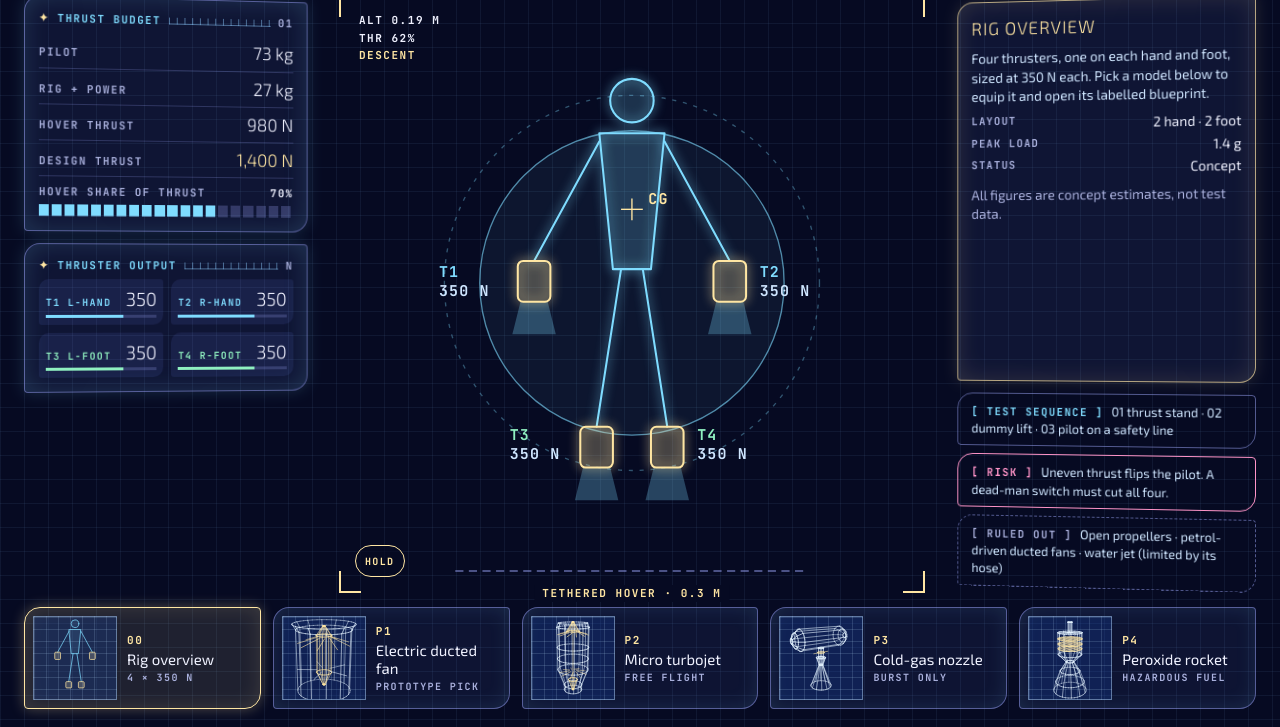
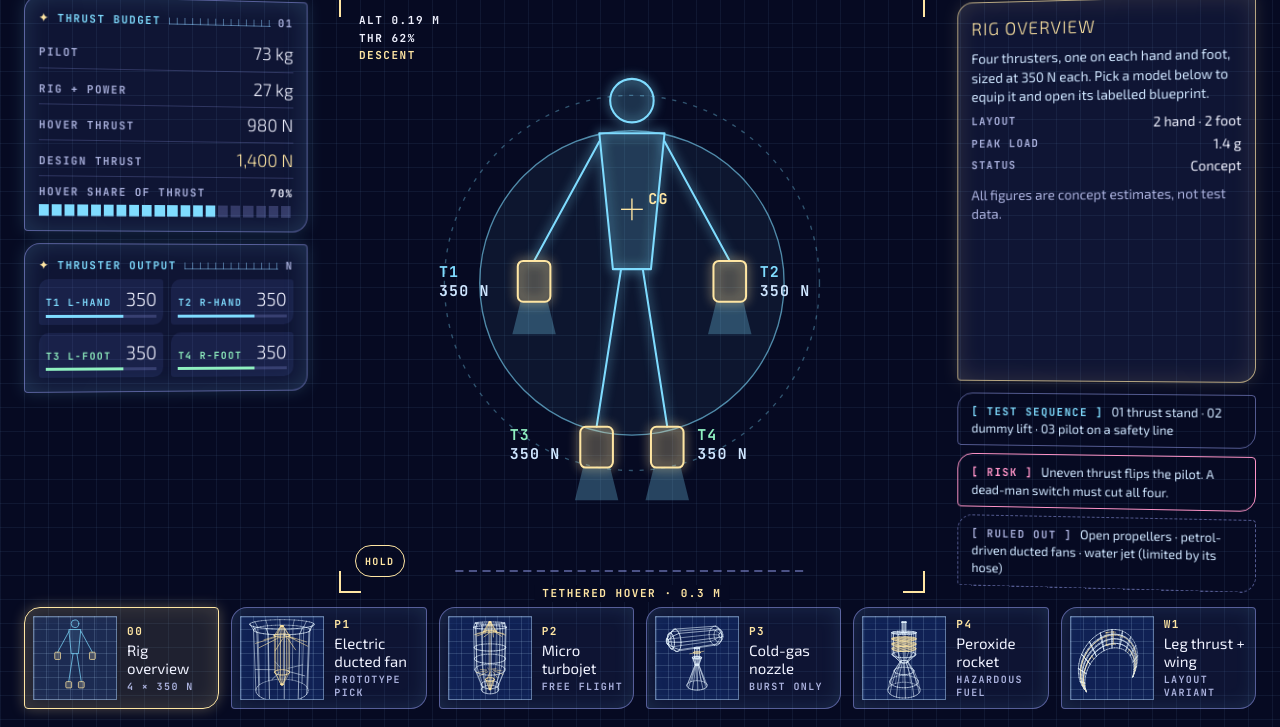
Before and after one commit to Tristane028/Aerodynamic-Model, a plain HTML site: page index.html in a window 1280 px wide. Shown: the part 73-800 px from the top of the page. Drawn offline with Linux system fonts and the light colour scheme.

Commit message:
Update index.html

```diff
--- a/index.html
+++ b/index.html
@@ -3,7 +3,7 @@
 <head>
 <meta charset="utf-8">
 <meta name="viewport" content="width=device-width, initial-scale=1">
-<title>Kestrel Kinematics — quad-thruster lift rig</title>
+<title>Kestrel Kinematics</title>
 <link rel="stylesheet" href="https://fonts.googleapis.com/css2?family=Exo+2:wght@200;300;400;600&family=JetBrains+Mono:wght@400;600;700;800&display=swap">
 <style>
 :root{--bg:#060a22;--cyan:#7fdcff;--gold:#ffe6a3;--mint:#8ff0c0;--pink:#ff94c8;--text:#cfe6ff;--bright:#f0f2ff;--label:#a9b0dc;--line:rgba(160,170,255,.5);--hair:rgba(160,170,255,.22)}
@@ -66,7 +66,7 @@ h2 .num{color:var(--label)}
 .tick{position:absolute;top:-2px;bottom:-2px;width:2px;margin-left:-1px;background:var(--bright);opacity:.75}
 .tick::after{content:"";position:absolute;inset:-4px -5px}
 .key{margin:6px 0 0;font-size:12px;color:var(--label)}
-.cells{display:grid;grid-template-columns:repeat(5,minmax(0,1fr));gap:12px}
+.cells{display:grid;grid-template-columns:repeat(6,minmax(0,1fr));gap:12px}
 .cell{display:grid;grid-template-columns:84px minmax(0,1fr);gap:10px;align-items:center;padding:8px;border:1px solid var(--line);border-radius:16px 4px 16px 4px;background:rgba(120,140,255,.08);box-shadow:inset 0 0 20px rgba(127,220,255,.12);color:var(--text);cursor:pointer;text-align:left;font-family:'Exo 2',system-ui,sans-serif}
 .cell:hover,.cell:focus-visible{border-color:var(--cyan);outline:none}
 .cell[aria-pressed="true"]{border-color:var(--gold);background:rgba(255,230,163,.1);box-shadow:inset 0 0 20px rgba(255,230,163,.14),0 0 14px rgba(255,230,163,.3)}
@@ -131,7 +131,7 @@ h2 .num{color:var(--label)}
 <section class="panel" id="metPanel" hidden>
 <h2 class="mono"><span class="star" aria-hidden="true">✦</span><span id="metTitle">Metrics</span><span class="ruler"></span><span class="num">Est.</span></h2>
 <div id="metRows"></div>
-<p class="key">Bar or dot: this model. White ticks: the other models.</p>
+<p class="key" id="metKey"></p>
 </section>
 </div>
 
@@ -145,6 +145,8 @@ h2 .num{color:var(--label)}
 <line x1="20" y1="362" x2="280" y2="362" stroke="rgba(160,170,255,0.6)" stroke-dasharray="6 4"/>
 <path id="supply" fill="none" stroke="#6cb6ff" stroke-width="5" stroke-linecap="round" opacity="0.7" hidden></path>
 <g id="pilot">
+<path id="wing" fill="rgba(255,230,163,0.1)" stroke="#ffe6a3" stroke-width="1.5" stroke-linejoin="round" style="filter:drop-shadow(0 0 4px #ffe6a3)" hidden></path>
+<g id="ctl" stroke="#ffe6a3" stroke-width="1" stroke-dasharray="4 3" hidden><line x1="78" y1="166" x2="31" y2="211"/><line x1="222" y1="166" x2="269" y2="211"/></g>
 <g fill="rgba(127,220,255,0.1)" stroke="#7fdcff" stroke-width="1.5" stroke-linejoin="round" stroke-linecap="round" style="filter:drop-shadow(0 0 4px #7fdcff)">
 <circle cx="150" cy="48" r="16"/>
 <polygon points="126,72 174,72 164,172 136,172"/>
@@ -213,6 +215,7 @@ h2 .num{color:var(--label)}
 <button class="cell" type="button" data-id="p2" aria-pressed="false"><span class="cover"><canvas data-thumb="p2" aria-hidden="true"></canvas></span><span class="meta"><span class="mono id">P2</span><span class="nm">Micro turbojet</span><span class="mono chip">Free flight</span></span></button>
 <button class="cell" type="button" data-id="p3" aria-pressed="false"><span class="cover"><canvas data-thumb="p3" aria-hidden="true"></canvas></span><span class="meta"><span class="mono id">P3</span><span class="nm">Cold-gas nozzle</span><span class="mono chip">Burst only</span></span></button>
 <button class="cell" type="button" data-id="p4" aria-pressed="false"><span class="cover"><canvas data-thumb="p4" aria-hidden="true"></canvas></span><span class="meta"><span class="mono id">P4</span><span class="nm">Peroxide rocket</span><span class="mono chip">Hazardous fuel</span></span></button>
+<button class="cell" type="button" data-id="w1" aria-pressed="false"><span class="cover"><canvas data-thumb="w1" aria-hidden="true"></canvas></span><span class="meta"><span class="mono id">W1</span><span class="nm">Leg thrust + wing</span><span class="mono chip">Layout variant</span></span></button>
 </nav>
 
 <script>
@@ -278,6 +281,29 @@ function hose(P, r, c = 'main') {
     out.push({ pts: p, c });
   }
   for (const a of [0, Math.PI / 2, Math.PI, 3 * Math.PI / 2]) out.push({ pts: cs.map((q, i) => at(i, a)), c });
+  return out;
+}
+
+const D2R = Math.PI / 180;
+const wingO = t => { const a = (214.8 - t * 249.6) * D2R; return [Math.cos(a), Math.sin(a)]; };
+const wingI = t => { const a = (195.1 - t * 210.2) * D2R; return [0.85 * Math.cos(a), -0.35 + 0.85 * Math.sin(a)]; };
+function wingP(t, s, side) {
+  const o = wingO(t), i = wingI(t), c = Math.hypot(o[0] - i[0], o[1] - i[1]);
+  return [o[0] + s * (i[0] - o[0]), o[1] + s * (i[1] - o[1]), side * 0.07 * c * 4 * s * (1 - s) * (1.3 - s)];
+}
+function crescent() {
+  const N = 36, out = [];
+  const span = (s, side, c) => ({ pts: Array.from({ length: N + 1 }, (_, k) => wingP(k / N, s, side)), c });
+  out.push(span(0, 0, 'main'), span(1, 0, 'main'));
+  for (const s of [0.25, 0.5, 0.75]) for (const side of [1, -1]) out.push(span(s, side, 'main'));
+  for (let k = 0; k <= 12; k++) for (const side of [1, -1]) out.push({ pts: Array.from({ length: 9 }, (_, j) => wingP(k / 12, j / 8, side)), c: 'main' });
+  out.push(span(0.3, 0, 'accent'));
+  for (const [a, b] of [[0.06, 0.3], [0.7, 0.94]]) {
+    out.push({ pts: Array.from({ length: 11 }, (_, k) => wingP(a + (b - a) * k / 10, 0.72, 1)), c: 'accent' });
+    for (const t of [a, b]) out.push({ pts: [wingP(t, 0.72, 1), wingP(t, 1, 0)], c: 'accent' });
+  }
+  out.push({ pts: [[-0.12, 0.92, -0.1], [0.12, 0.92, -0.1], [0.12, 0.58, -0.1], [-0.12, 0.58, -0.1], [-0.12, 0.92, -0.1]], c: 'accent' });
+  for (const x of [-0.12, 0.12]) for (const y of [0.92, 0.58]) out.push({ pts: [[x, y, -0.1], [x, y, 0]], c: 'accent' });
   return out;
 }
 
@@ -352,6 +378,23 @@ const MODELS = {
       ...revolve([[0.7, 0.3], [0.15, 0.3], [-0.05, 0.1], [-0.3, 0.26], [-0.6, 0.38], [-0.85, 0.44]]),
       ...mesh(0.55, 0.3), ...mesh(0.42, 0.3), ...mesh(0.3, 0.3)
     ]
+  },
+  w1: {
+    id: 'W1', name: 'Leg thrust + wing', rad: 0.85, size: '2.4 m span, about 2 m²',
+    desc: 'Leg thrusters lift and push. A crescent wing on a back harness carries the weight in forward flight, steered with both arms.',
+    kv: [['Thrust', '2 × 700 N at the feet'], ['Steering', 'Arm lines to elevons'], ['Descent', 'Parachute']],
+    note: 'Drawback: the wing does nothing in a hover, and switching between hover and wing flight is the hard part.',
+    labels: [['Leading edge', [0, 1, 0]], ['Harness mount', [0, 0.75, -0.1]], ['Main spar', [0.71, 0.54, 0]], ['Trailing edge', [0, 0.5, 0]], ['Elevon', [-0.85, -0.08, 0.02]], ['Wingtip', [0.82, -0.57, 0]]],
+    pack: ['Fuel + chute', 82, 64], pw: 9, gh: 34, jet: '#ffe6a3', mounts: [2, 3], wing: true, noJet: true,
+    glyph: '<polygon points="-12,0 -1,0 -1,22 -4,34 -9,34 -12,22"/><polygon points="1,0 12,0 12,22 9,34 4,34 1,22"/>',
+    top: 1, bottom: -0.57, exitR: 0,
+    metrics: [
+      { t: 'Thrust to hover', val: '980 N', pct: 100 },
+      { t: 'Thrust in wing flight', val: '≈330 N', pct: 34, tick: [100, 'Hover: 980 N'] },
+      { t: 'Wing area', val: '2 m²', pct: 8, tick: [100, 'Paraglider: about 25 m²'] },
+      { t: 'Minimum flying speed', val: '≈80 km/h', pct: 80, tick: [25, 'Paraglider: about 25 km/h'] }
+    ],
+    lines: crescent()
   }
 };
 const RIG = {
@@ -372,8 +415,13 @@ const METRICS = [
   { t: 'Running cost / min (log)', f: v => '$' + v, v: [0.3, 5, 400, 500], log: true }
 ];
 function metrics(id) {
-  const k = IDS.indexOf(id);
-  $('metTitle').textContent = MODELS[id].id + ' metrics';
+  const k = IDS.indexOf(id), m = MODELS[id];
+  $('metTitle').textContent = m.id + ' metrics';
+  $('metKey').textContent = m.metrics ? 'White ticks: hover thrust, or a typical paraglider, for scale.' : 'Bar or dot: this model. White ticks: the other models.';
+  if (m.metrics) {
+    $('metRows').innerHTML = m.metrics.map(r => '<div class="mrow" title="' + r.t + ': ' + r.val + '"><div class="mh mono"><span>' + r.t + '</span><b>' + r.val + '</b></div><div class="track"><span class="bar" style="width:' + r.pct + '%"></span>' + (r.tick ? '<i class="tick" style="left:' + r.tick[0] + '%" title="' + r.tick[1] + '"></i>' : '') + '</div></div>').join('');
+    return;
+  }
   $('metRows').innerHTML = METRICS.map(c => {
     const max = Math.max(...c.v);
     const pos = v => (c.log ? (Math.log10(v) + 1) / 4 : v / max) * 100;
@@ -389,7 +437,7 @@ const cv = $('bp'), ctx = cv.getContext('2d');
 const reduce = window.matchMedia('(prefers-reduced-motion: reduce)').matches;
 const MOUNTS = [[78, 166], [222, 166], [124, 288], [176, 288]];
 const GROUND = 362, RISE = 52, PX_PER_M = 171, PERIOD = 7000;
-let sel = 'rig', yaw = 0.6, pitch = 0.3, paused = reduce, flying = !reduce, drag = null, last = 0, ft = 0, zoom = 1, plumes = [];
+let sel = 'rig', yaw = 0.6, pitch = 0.3, paused = reduce, flying = !reduce, drag = null, last = 0, ft = 0, zoom = 1, plumes = [], plumeAt = [];
 
 function fillDetail(d) {
   $('dName').textContent = d.name;
@@ -402,7 +450,10 @@ function fillDetail(d) {
   }
 }
 function equip(d, isModel) {
-  $('mounts').innerHTML = MOUNTS.map(([x, y]) =>
+  const use = d.mounts || [0, 1, 2, 3];
+  plumeAt = use;
+  $('wing').toggleAttribute('hidden', !d.wing); $('ctl').toggleAttribute('hidden', !d.wing);
+  $('mounts').innerHTML = use.map(i => MOUNTS[i]).map(([x, y]) =>
     '<g transform="translate(' + x + ',' + y + ')"><polygon class="plume" fill="' + d.jet + '" opacity="0.28"/>' +
     '<g fill="rgba(255,230,163,0.14)" stroke="#ffe6a3" stroke-width="1.5" stroke-linejoin="round" style="filter:drop-shadow(0 0 4px #ffe6a3)">' + d.glyph + '</g></g>').join('');
   plumes = [...document.querySelectorAll('#mounts .plume')];
@@ -414,6 +465,7 @@ function equip(d, isModel) {
     const ends = [[134, top], [166, top], [140, bot], [160, bot]];
     MOUNTS.forEach(([x, y], i) => {
       const f = $('f' + (i + 1));
+      f.toggleAttribute('hidden', !use.includes(i));
       f.setAttribute('x1', ends[i][0]); f.setAttribute('y1', ends[i][1]); f.setAttribute('x2', x); f.setAttribute('y2', y);
     });
   }
@@ -428,9 +480,9 @@ function select(id) {
   $('metPanel').toggleAttribute('hidden', !isModel);
   if (isModel) metrics(id);
   for (const k of ['rings', 'tlabels', 'cg']) $(k).toggleAttribute('hidden', isModel);
-  $('rig').setAttribute('viewBox', isModel ? '36 -56 228 428' : '0 -56 300 428');
+  $('rig').setAttribute('viewBox', isModel && !d.wing ? '36 -56 228 428' : '0 -56 300 428');
   $('tag').textContent = isModel ? 'Drag to rotate · scroll to zoom' : 'Tethered hover · 0.3 m';
-  zoom = 1;
+  zoom = 1; yaw = 0.35;
   fillDetail(d); equip(d, isModel);
   if (isModel) $('bpTitle').textContent = 'Blueprint · ' + d.id;
 }
@@ -446,7 +498,7 @@ function float() {
   $('pilot').setAttribute('transform', 'translate(0,' + (-alt).toFixed(2) + ')');
   const L = 24 + (thr - 62) / 16 * 40;
   plumes.forEach((pl, i) => {
-    const room = GROUND - (MOUNTS[i][1] + d.gh - alt);
+    const room = GROUND - (MOUNTS[plumeAt[i]][1] + d.gh - alt);
     const len = Math.max(4, Math.min(L, room)), w0 = d.pw, w1 = d.straight ? d.pw : d.pw * 1.6;
     pl.setAttribute('points', -w0 + ',' + d.gh + ' ' + w0 + ',' + d.gh + ' ' + w1 + ',' + (d.gh + len).toFixed(1) + ' ' + -w1 + ',' + (d.gh + len).toFixed(1));
   });
@@ -510,7 +562,7 @@ function draw(t) {
   if (!w || !h) return;
   ctx.setTransform(dpr, 0, 0, dpr, 0, 0);
   ctx.clearRect(0, 0, w, h);
-  const plume = 0.5, span = m.top - m.bottom + plume;
+  const plume = m.noJet ? 0 : 0.5, span = m.top - m.bottom + plume;
   const S = Math.min((w - 200) / (2.2 * m.rad), (h - 120) / span) * zoom;
   const cx = w / 2, cy = (h - 16) / 2;
   const proj = projector(m, S, cx, cy, yaw, pitch, plume);
@@ -520,7 +572,7 @@ function draw(t) {
   ctx.lineDashOffset = -(t / 30) % 11;
   const jets = [[0, 0]];
   for (let i = 0; i < 4; i++) jets.push([Math.cos(i * TAU / 4 + 0.6), Math.sin(i * TAU / 4 + 0.6)]);
-  for (const [jx, jz] of jets) {
+  for (const [jx, jz] of m.noJet ? [] : jets) {
     const a = proj([jx * m.exitR * 0.6, m.bottom - 0.05, jz * m.exitR * 0.6]);
     const b = proj([jx * m.exitR * 0.9, m.bottom - plume, jz * m.exitR * 0.9]);
     ctx.beginPath(); ctx.moveTo(a[0], a[1]); ctx.lineTo(b[0], b[1]); ctx.stroke();
@@ -588,6 +640,12 @@ for (const ev of ['pointerup', 'pointercancel']) cv.addEventListener(ev, () => {
 
 setSpin(paused); setFly(flying);
 if (reduce) ft = PERIOD / 4;
+{
+  let d = '';
+  for (let k = 0; k <= 40; k++) { const o = wingO(k / 40); d += (k ? 'L' : 'M') + (150 + 140 * o[0]).toFixed(1) + ',' + (200 - 140 * o[1]).toFixed(1); }
+  for (let k = 40; k >= 0; k--) { const i = wingI(k / 40); d += 'L' + (150 + 140 * i[0]).toFixed(1) + ',' + (200 - 140 * i[1]).toFixed(1); }
+  $('wing').setAttribute('d', d + 'Z');
+}
 select('rig');
 thumbs();
 requestAnimationFrame(frame);
```
